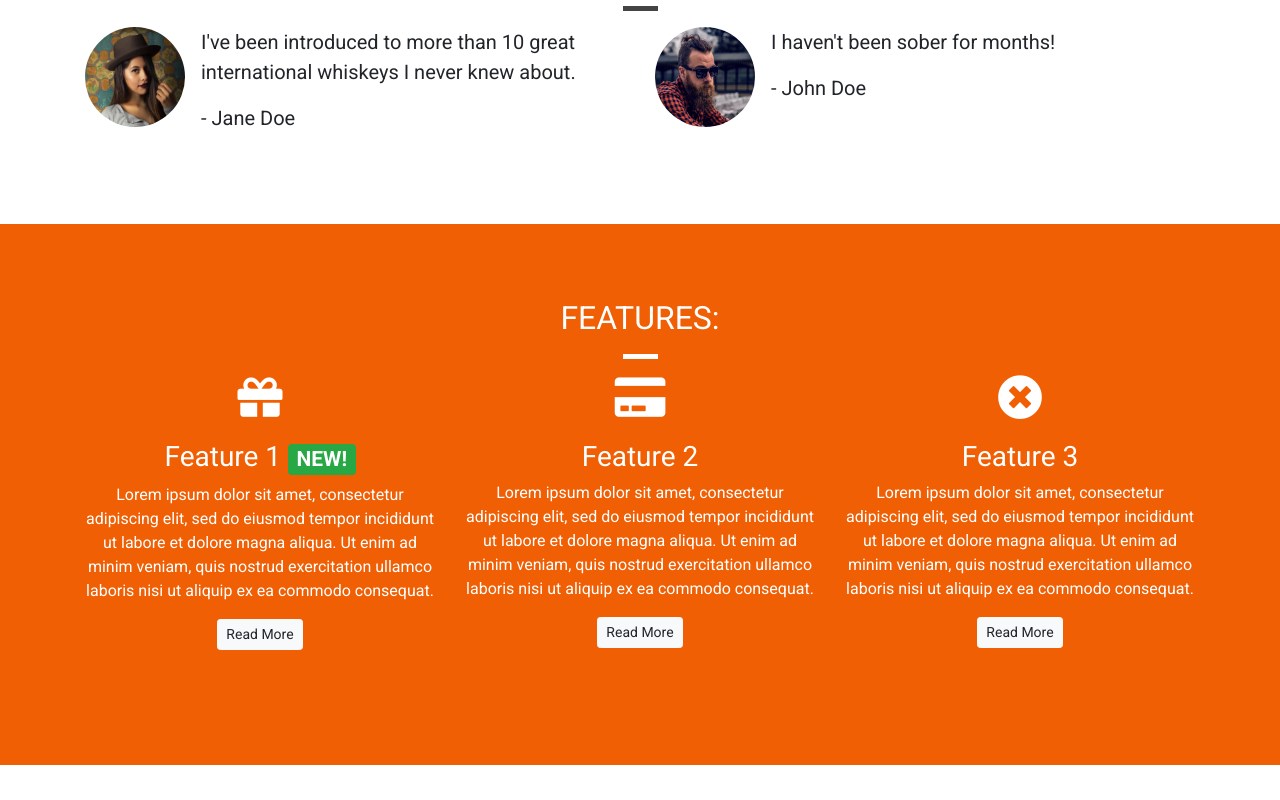
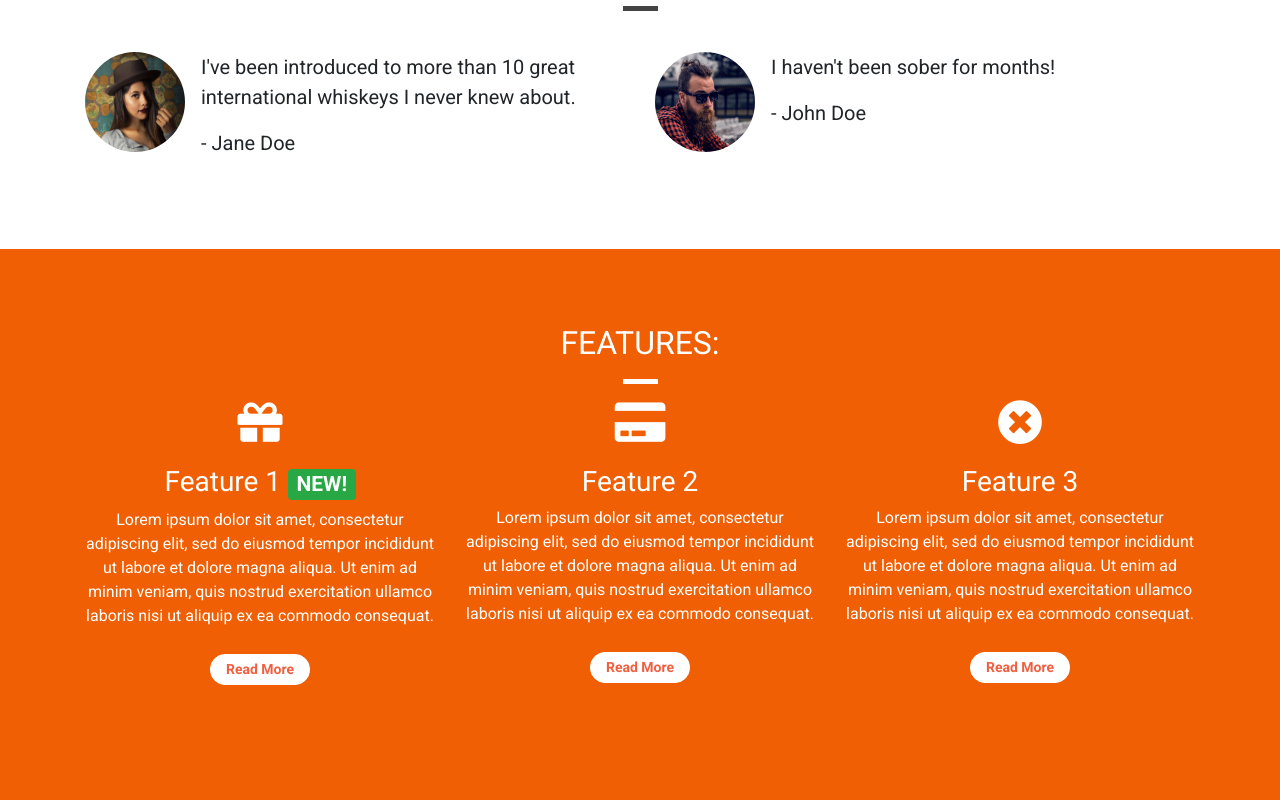
Before and after one commit to dudeguythethird/bootstrap, a plain HTML site: page index.html in a window 1280 px wide. Shown: the part 923-1723 px from the top of the page. Before the commit the page ends 1688 px from the top, so only its background shows below. Drawn offline with nearby package versions, Linux system fonts and the light colour scheme.

Commit message:
further style the features and quotes

```diff
--- a/css/style.css
+++ b/css/style.css
@@ -65,6 +65,9 @@ body {
     margin-top: 0;
 }
 
+.quotes .page-header {
+    margin-bottom: 25px;
+}
 /*block dividers*/
 
 .block-divider {
@@ -183,3 +186,13 @@ body {
     font-size: 45px;
     line-height: 45px;
 }
+
+.feature .btn {
+    background-color: white;
+    border-color: white;
+    border-radius: 15px;
+    min-width: 100px;
+    font-weight: bold;
+    margin-top: 10px;
+    color: #f05f40;
+}
```
